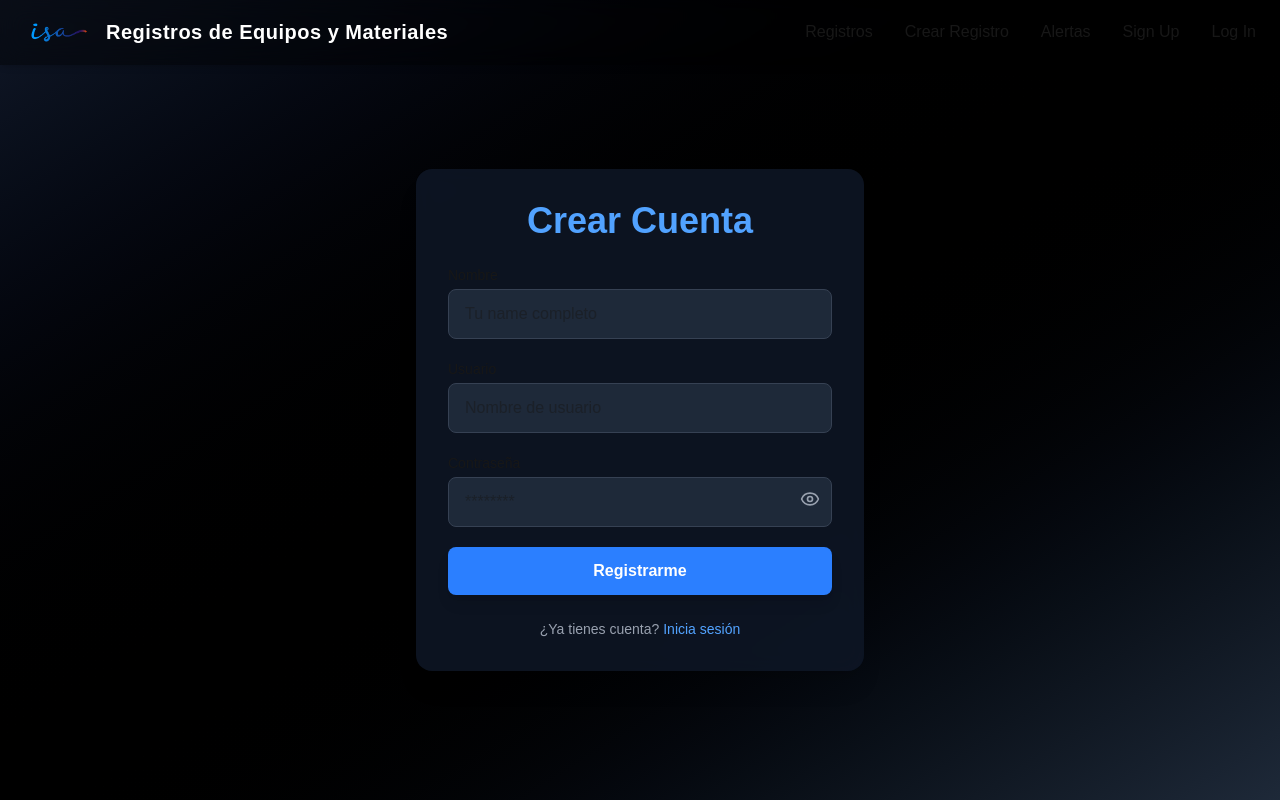
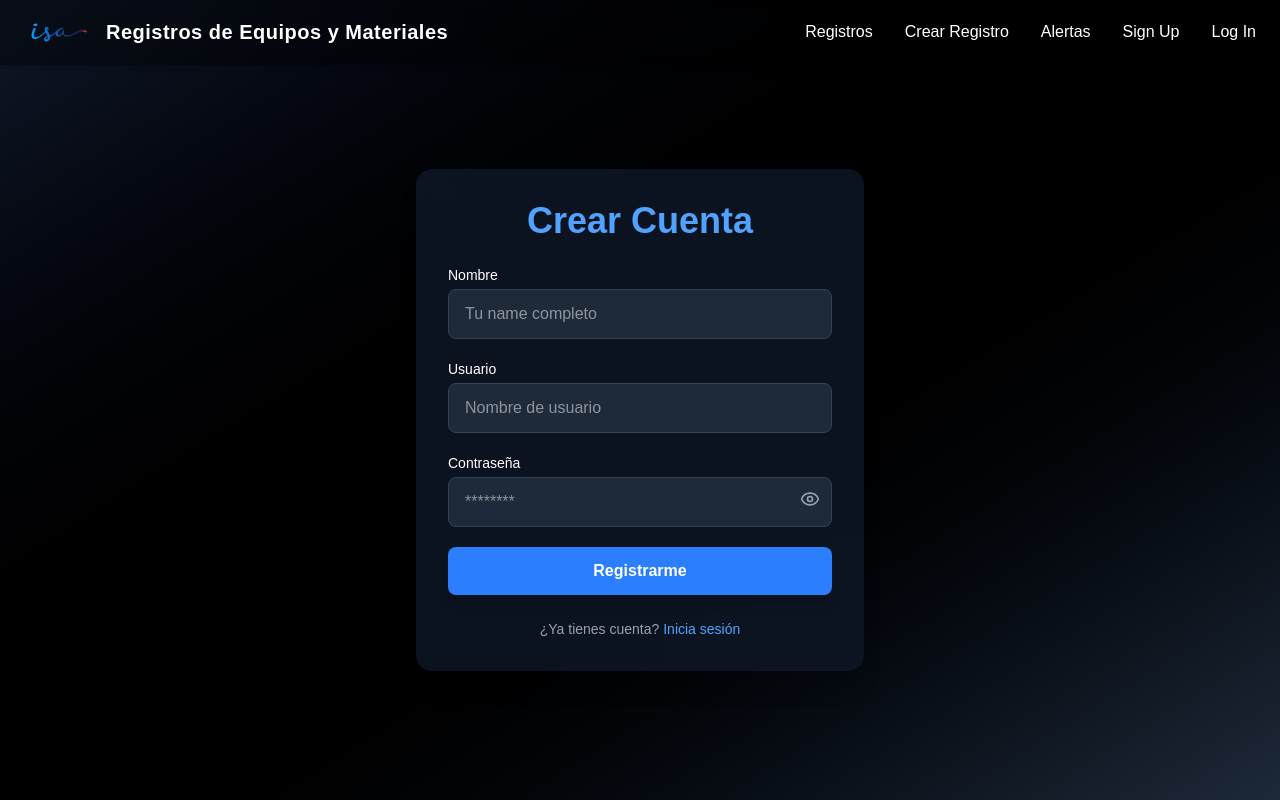
Before and after one commit to MichaellSS06/NFC_nextjs_mongodb_auth, a Next.js app: page /signup in a window 1280 px wide. Built offline with nearby package versions, Linux system fonts and the light colour scheme.

Commit message:
arreglando colores para el cambio de tema

```diff
--- a/app/login/page.jsx
+++ b/app/login/page.jsx
@@ -63,25 +63,25 @@
 
         <form className="space-y-5" onSubmit={handleLogin}>
           <div>
-            <label className="block mb-1 text-sm font-medium">Usuario</label>
+            <label className="text-white block mb-1 text-sm font-medium">Usuario</label>
             <input
               value={usernameLogin}
               onChange={({target})=>setUsernameLogin(target.value)}
               type="text"
               placeholder="Tu usuario"
-              className="w-full px-4 py-3 rounded-lg bg-gray-800 border border-gray-700 focus:ring-2 focus:ring-blue-500 outline-none"
+              className="text-white w-full px-4 py-3 rounded-lg bg-gray-800 border border-gray-700 focus:ring-2 focus:ring-blue-500 outline-none"
             />
           </div>
 
           <div>
-            <label className="block mb-1 text-sm font-medium">Contraseña</label>
+            <label className="text-white block mb-1 text-sm font-medium">Contraseña</label>
             <div className="relative">
               <input
                 value={passwordLogin}
                 onChange={({target})=>setPasswordLogin(target.value)}
                 type={showPasswordLogin ? "text" : "password"}
                 placeholder="********"
-                className="w-full px-4 py-3 rounded-lg bg-gray-800 border border-gray-700 focus:ring-2 focus:ring-blue-500 outline-none pr-10"
+                className="text-white w-full px-4 py-3 rounded-lg bg-gray-800 border border-gray-700 focus:ring-2 focus:ring-blue-500 outline-none pr-10"
               />
               <button
                 type="button"
--- a/app/navbar.jsx
+++ b/app/navbar.jsx
@@ -46,22 +46,22 @@
 
             {/* Links Desktop */}
             <div className="hidden md:flex gap-8">
-            <Link onClick={(event) => handleClick("/registros", event)} href="/registros" className="hover:text-blue-400 hover:scale-125 transition">Registros</Link>
-            <Link onClick={(event) => handleClick("/crear_registro", event)} href="/crear_registro" className="hover:text-blue-400 hover:scale-125 transition">Crear Registro</Link>
-            <Link onClick={(event) => handleClick("/alertas", event)} href="/alertas" className="hover:text-blue-400 hover:scale-125 transition">Alertas</Link>
+            <Link onClick={(event) => handleClick("/registros", event)} href="/registros" className="hover:text-blue-400 hover:scale-125 transition text-white">Registros</Link>
+            <Link onClick={(event) => handleClick("/crear_registro", event)} href="/crear_registro" className="hover:text-blue-400 hover:scale-125 transition text-white">Crear Registro</Link>
+            <Link onClick={(event) => handleClick("/alertas", event)} href="/alertas" className="hover:text-blue-400 hover:scale-125 transition text-white">Alertas</Link>
             {user ?
                 <>
-                <p>Hola,<span className="font-bold"> {user.name} </span> </p>
+                <p className="text-white">Hola,<span className="font-bold text-white"> {user.name} </span> </p>
                 <Link onClick={(e) => {
                         e.preventDefault(); // evita que navegue antes de limpiar
                         logout();           // ejecuta logout
                        }}
-                    href="/" className="hover:text-blue-400 hover:scale-125 transition">Log Out</Link>
+                    href="/" className="hover:text-blue-400 hover:scale-125 transition text-white">Log Out</Link>
                 </>
                 :
                 <>
-                <Link href="/signup" className="hover:text-blue-400 transition">Sign Up</Link>
-                <Link href="/login" className="hover:text-blue-400 transition">Log In</Link>
+                <Link href="/signup" className="hover:text-blue-400 hover:scale-125 transition text-white">Sign Up</Link>
+                <Link href="/login" className="hover:text-blue-400 hover:scale-125 transition text-white">Log In</Link>
                 </>
                 }
             </div>
--- a/app/page.jsx
+++ b/app/page.jsx
@@ -38,10 +38,10 @@
           transition={{ duration: 1 }}
           className="relative z-10 px-6"
         >
-          <h1 className="text-4xl md:text-6xl font-extrabold mb-4">
+          <h1 className="text-4xl text-white md:text-6xl font-extrabold mb-4">
             Bienvenido a <span className="text-blue-400">Registros de Equipos y Materiales</span>
           </h1>
-          <p className="text-lg md:text-xl max-w-4xl mx-auto mb-6 hover:scale-110 transition">
+          <p className="text-lg text-white md:text-xl max-w-4xl mx-auto mb-6 hover:scale-110 transition">
             Una plataforma para registrar nuestros equipos por subestación, dar con su ubicación facilmente y verificar alertas relacionas a sus cantidades todo implementado con tecnología NFC.
           </p>
           <motion.a
--- a/app/signup/page.jsx
+++ b/app/signup/page.jsx
@@ -61,36 +61,36 @@
 
         <form className="space-y-5" onSubmit={handleSignUp}>
           <div>
-            <label className="block mb-1 text-sm font-medium">Nombre</label>
+            <label className="block mb-1 text-sm font-medium text-white">Nombre</label>
             <input
               value={name}
               onChange={({target})=>setName(target.value)}
               type="text"
               placeholder="Tu name completo"
-              className="w-full px-4 py-3 rounded-lg bg-gray-800 border border-gray-700 focus:ring-2 focus:ring-blue-500 outline-none"
+              className="text-white w-full px-4 py-3 rounded-lg bg-gray-800 border border-gray-700 focus:ring-2 focus:ring-blue-500 outline-none"
             />
           </div>
 
           <div>
-            <label className="block mb-1 text-sm font-medium">Usuario</label>
+            <label className="text-white block mb-1 text-sm font-medium">Usuario</label>
             <input
               value={usernameSignup}
               onChange={({target})=>setUsernameSignup(target.value)}
               type="text"
               placeholder="Nombre de usuario"
-              className="w-full px-4 py-3 rounded-lg bg-gray-800 border border-gray-700 focus:ring-2 focus:ring-blue-500 outline-none"
+              className="text-white w-full px-4 py-3 rounded-lg bg-gray-800 border border-gray-700 focus:ring-2 focus:ring-blue-500 outline-none"
             />
           </div>
 
           <div>
-            <label className="block mb-1 text-sm font-medium">Contraseña</label>
+            <label className="text-white block mb-1 text-sm font-medium">Contraseña</label>
             <div className="relative">
               <input
                 value={passwordSignup}
                 onChange={({target})=>setPasswordSignup(target.value)}
                 type={showPasswordSignup ? "text" : "password"}
                 placeholder="********"
-                className="w-full px-4 py-3 rounded-lg bg-gray-800 border border-gray-700 focus:ring-2 focus:ring-blue-500 outline-none pr-10"
+                className="text-white w-full px-4 py-3 rounded-lg bg-gray-800 border border-gray-700 focus:ring-2 focus:ring-blue-500 outline-none pr-10"
               />
               <button
                 type="button"
```
